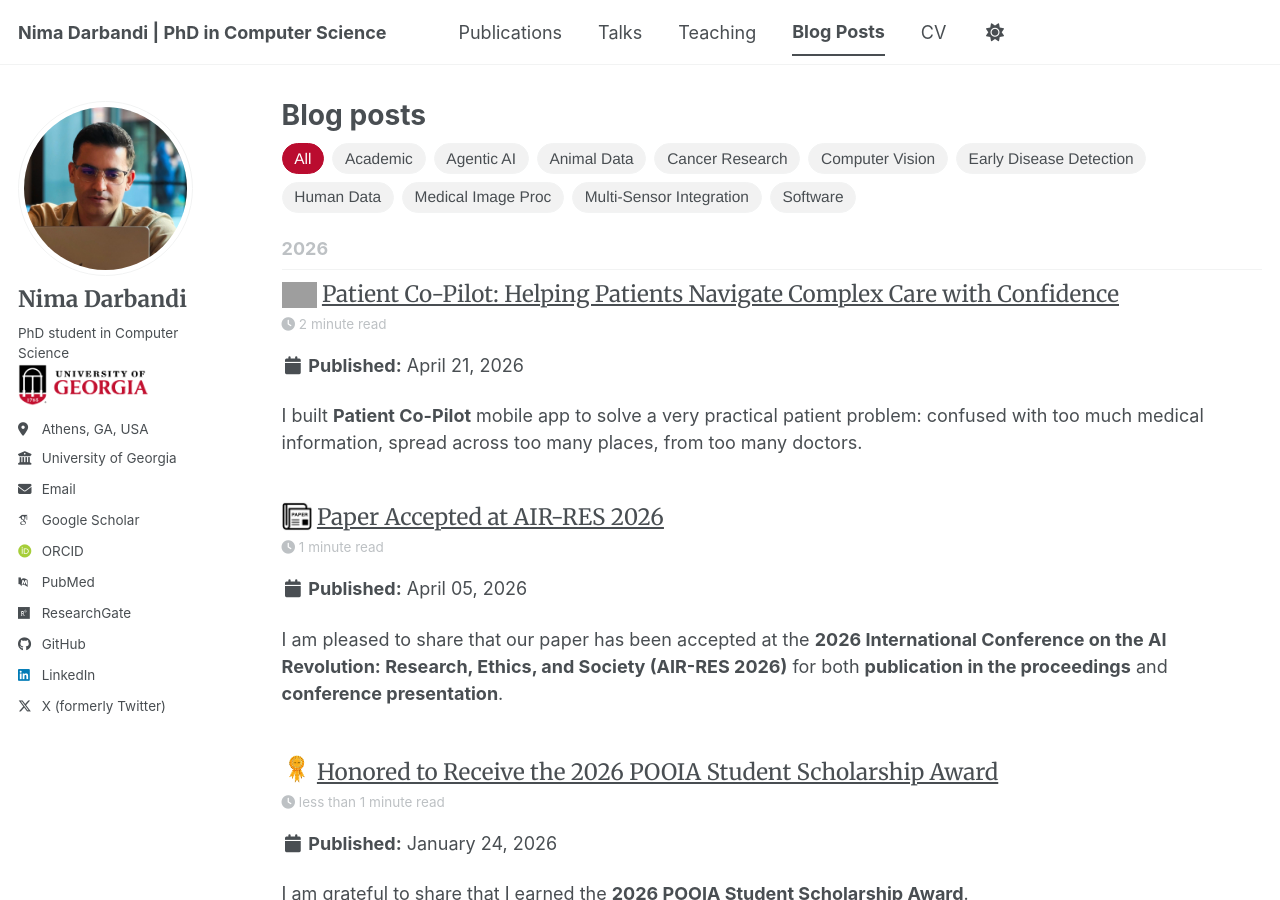
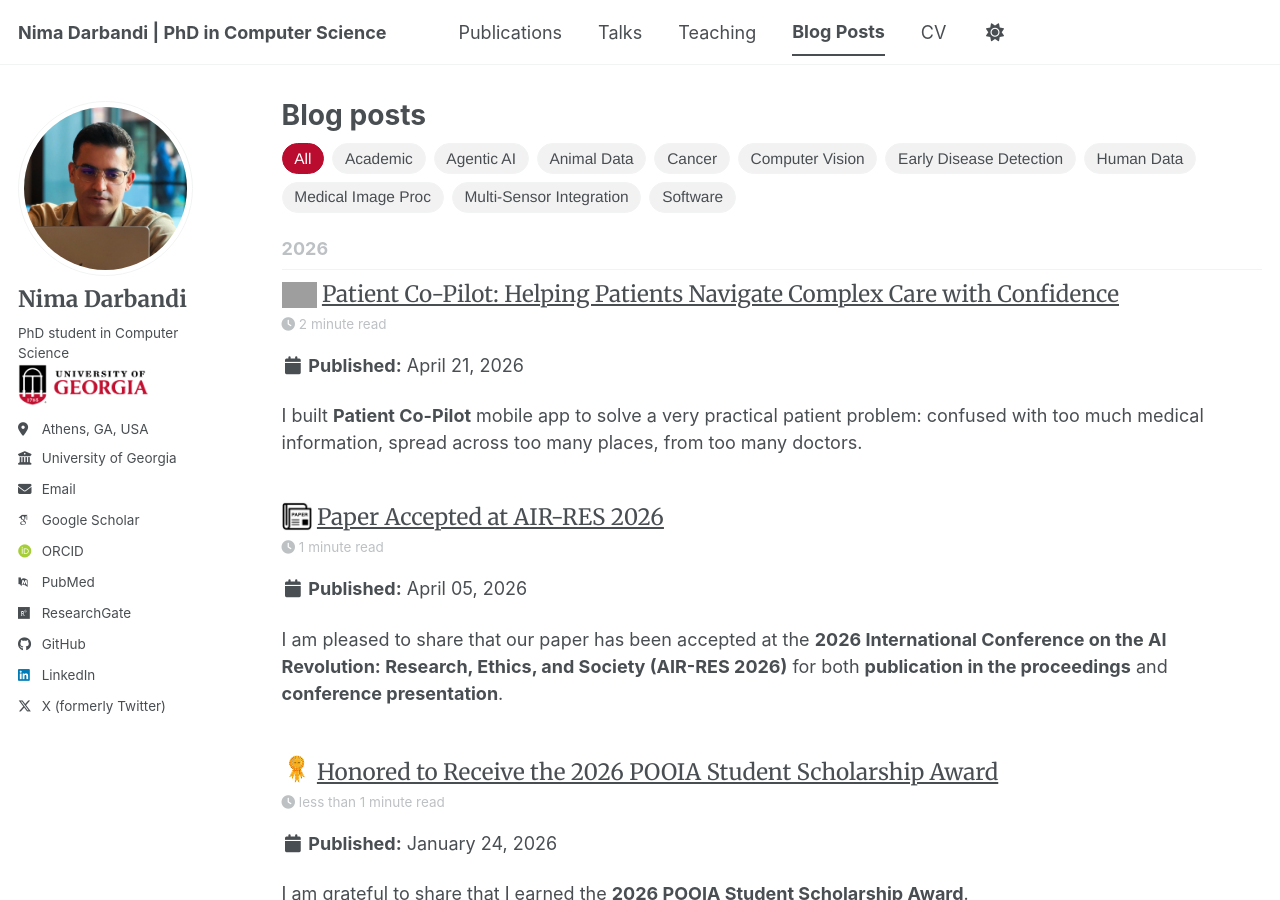
Before and after one commit to nimadarbandi/nimadarbandi.github.io, a Jekyll site: the page built from _pages/year-archive.html, in a window 1280 px wide and 900 px high. Built offline with Jekyll 4.4.1, drawn with Linux system fonts in a browser that asks for light colours; some web fonts are replaced; a script bundle is joined from its source files by our own code; library files that are not in the unit come from our copies; grey boxes are pictures that could not be loaded.

Commit message:
labels updated

```diff
--- a/_posts/2026-01-24-pooia-scholarship-cancer-research.md
+++ b/_posts/2026-01-24-pooia-scholarship-cancer-research.md
@@ -9,7 +9,7 @@ tags:
   - healthcare ai
 skills:
   - Academic
-  - Cancer Research
+  - Cancer
   - Human Data
 post_icon: /images/Award.png
 post_icon_width: 30
```
Also changed, not shown: _posts/2026-04-21-patient-copilot-practical.md (+1 -0 lines).
